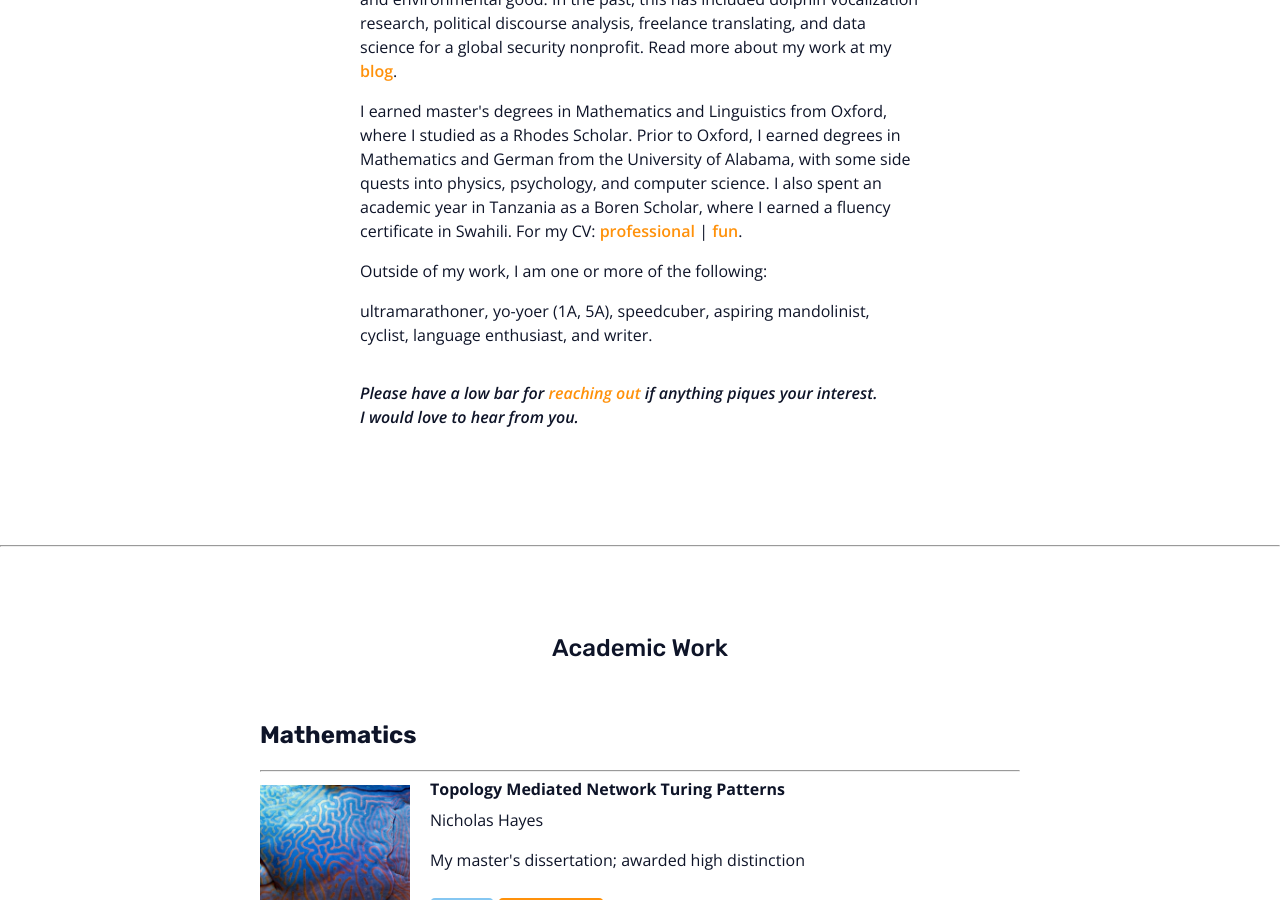
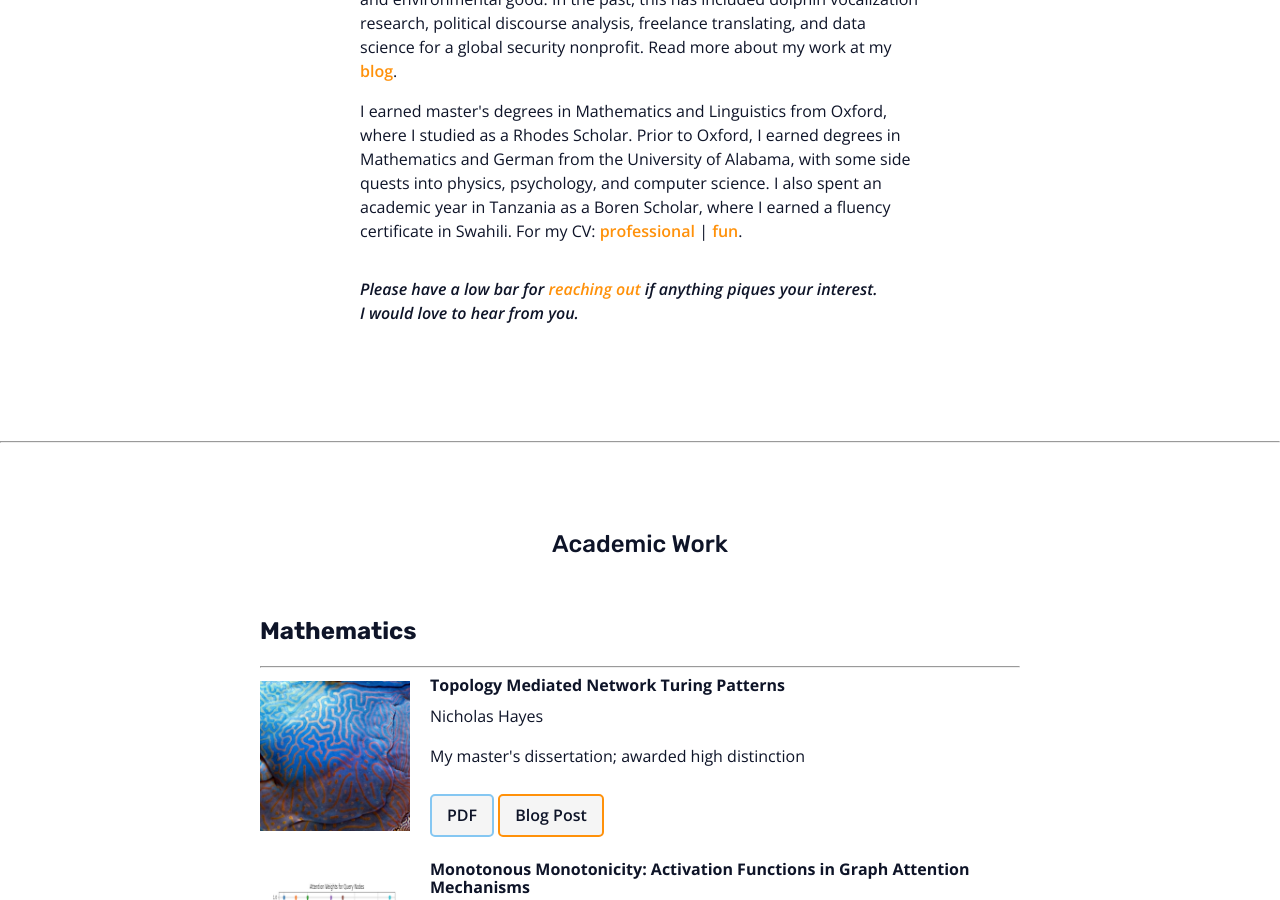
Before and after one commit to nickphayes/nickphayes.github.io, a Jekyll site: the page built from index.html, in a window 1280 px wide and 900 px high, scrolled down 950 px. Built offline with Jekyll 4.4.1, drawn with Linux system fonts in a browser that asks for light colours.

Commit message:
phrasing changes

```diff
--- a/_includes/about.html
+++ b/_includes/about.html
@@ -24,11 +24,11 @@
         I also spent an academic year in Tanzania as a Boren Scholar, where I earned a fluency certificate in
         Swahili. For my CV: <a href="{{ site.linkedin }}" target="_blank" rel="noopener noreferrer">professional</a> | <a href="#experience-target">fun</a>.
     </p>
-    <p>
+    <!-- <p>
         Outside of my work, I am one or more of the following:</p>
-        <p>ultramarathoner, yo-yoer (1A, 5A), speedcuber, aspiring mandolinist,
+        <p>ultramarathoner, yo-yoer (1A, 5A), speedcuber, musician,
             cyclist, language enthusiast, and writer.
-        </p>
+        </p> -->
         <br>
         <p class="call-to-contact">Please have a low bar for <a href="{{ site.baseurel }}contact">reaching out</a> if anything piques your interest.<br>
             I would love to hear from you.
```
Also changed, not shown: _data/fun_experience.yml (+13 -13 lines).
